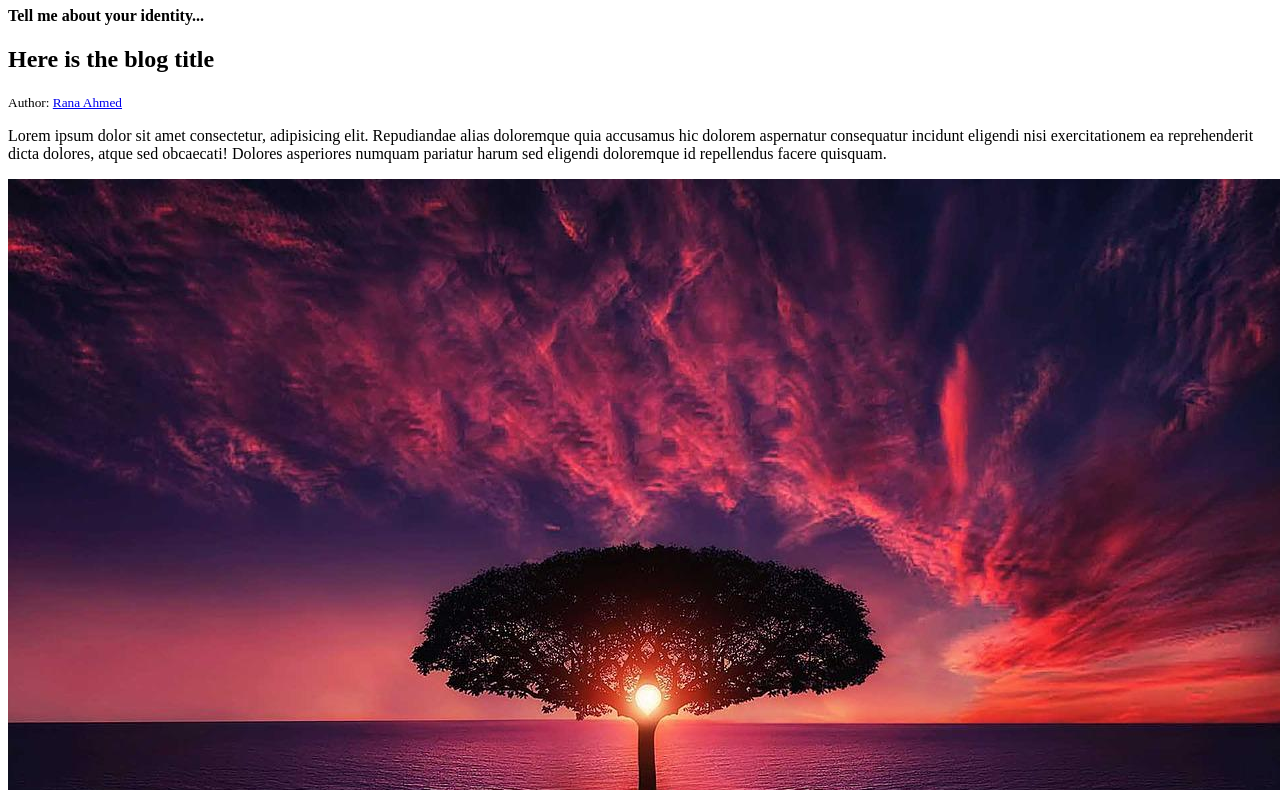
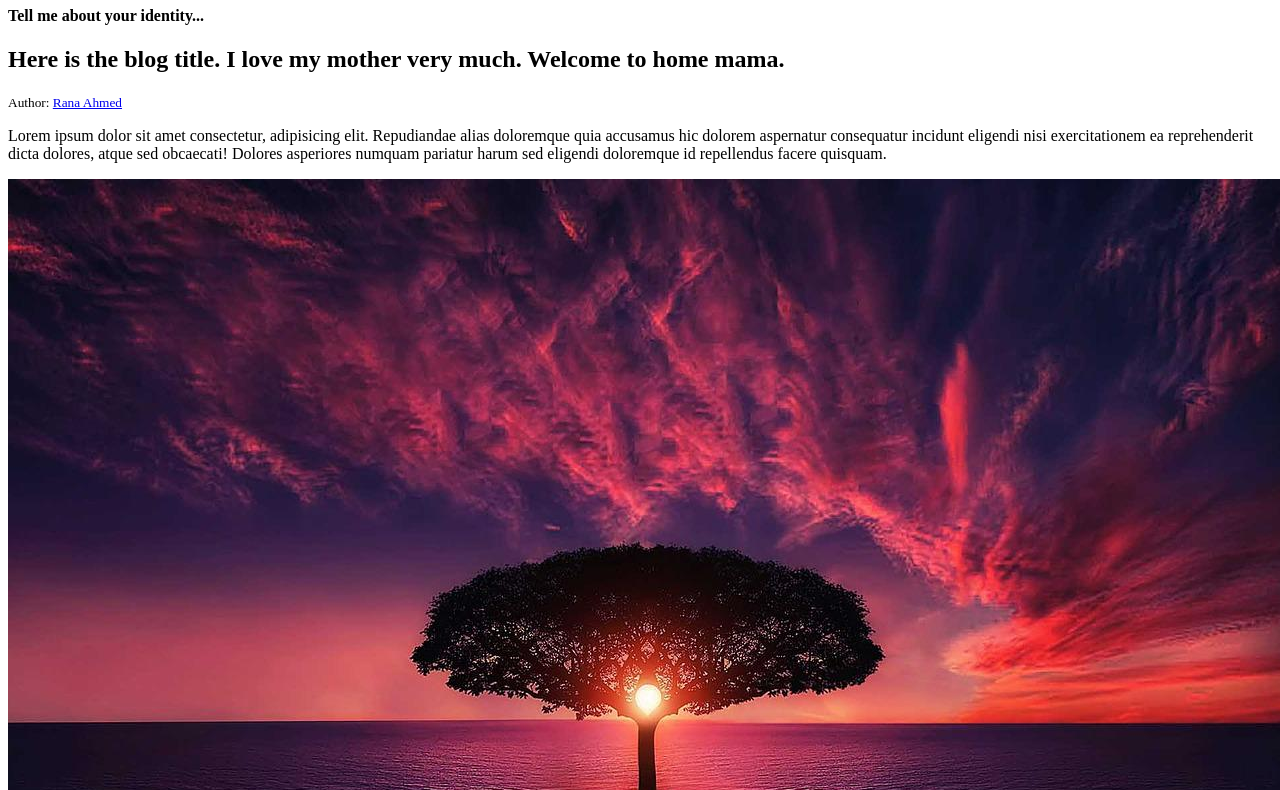
Before and after one commit to Rana12356/practice-github, a plain HTML site: page index.html in a window 1280 px wide. Shown: the part 73-863 px from the top of the page. Drawn offline with Linux system fonts and the light colour scheme.

Commit message:
mama is coming home

```diff
--- a/index.html
+++ b/index.html
@@ -9,7 +9,7 @@
     <h1>Welcome to my website.</h1>
     <h4>Tell me about your identity...</h4>
     <div>
-        <h2>Here is the blog title</h2>
+        <h2>Here is the blog title. I love my mother very much. Welcome to home mama.</h2>
         <p><small>Author: <a href="#">Rana Ahmed</a></small></p>
         <p>Lorem ipsum dolor sit amet consectetur, adipisicing elit. Repudiandae alias doloremque quia accusamus hic dolorem aspernatur consequatur incidunt eligendi nisi exercitationem ea reprehenderit dicta dolores, atque sed obcaecati! Dolores asperiores numquam pariatur harum sed eligendi doloremque id repellendus facere quisquam.</p>
     </div>
```
